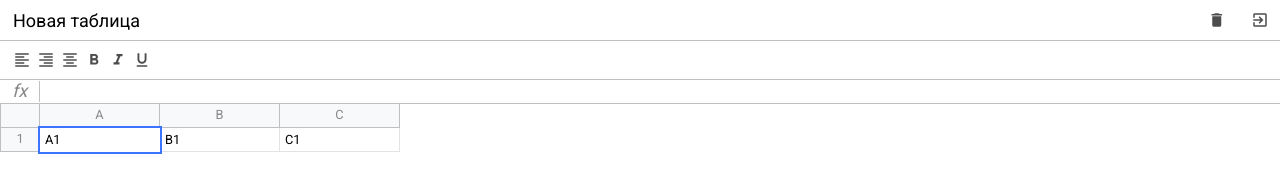
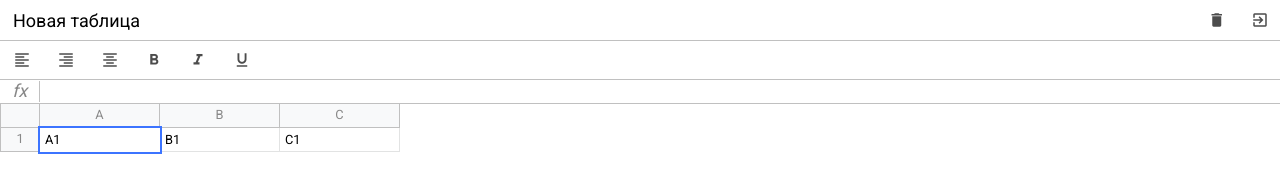
Before and after one commit to ilyabaykalov/excel-course, a website built with webpack: page src/index.html in a window 1280 px wide. Built offline with nearby package versions, Linux system fonts and the light colour scheme.

Commit message:
Правка стилей toolbar

```diff
--- a/src/scss/toolbar.scss
+++ b/src/scss/toolbar.scss
@@ -9,10 +9,11 @@
   height: $toolbar-height;
   border-top: 1px solid $border-color;
   border-bottom: 1px solid $border-color;
-  padding: 7px 10px;
+  padding: 7px 0;
   display: flex;
 
   & .button {
     @include button(green);
+    margin: 0 10px;
   }
 }
```
